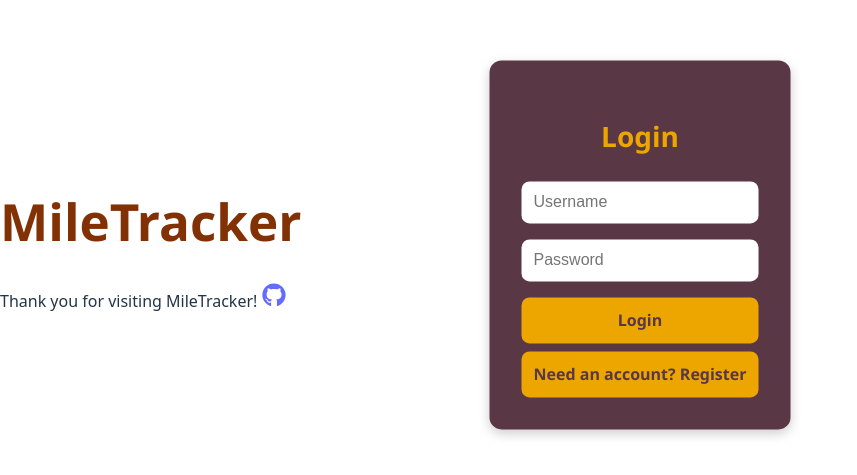
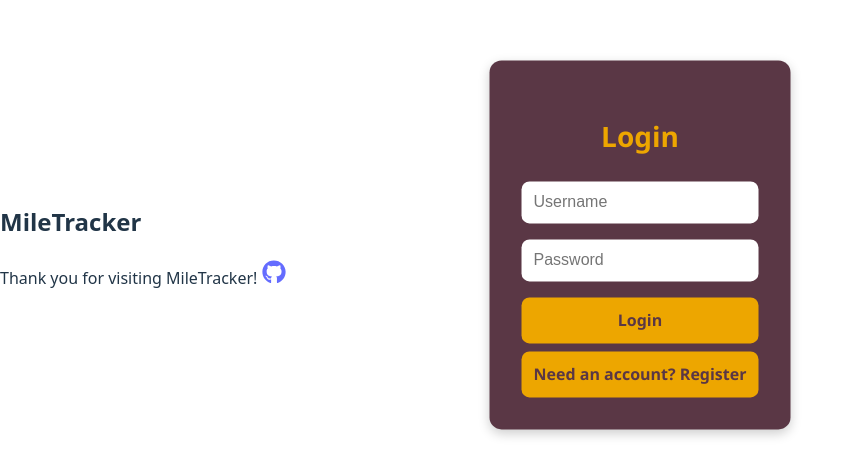
Before and after one commit to LiebeAnnette/MileTracker, a React (Vite) app in the folder client/: page / in a window 1280 px wide. Shown: the part 155-630 px from the top of the page, without its empty margins (0-857 px from the left). Built offline with nearby package versions, Linux system fonts and the light colour scheme.

Commit message:
Added navbar component

```diff
--- a/client/src/App.tsx
+++ b/client/src/App.tsx
@@ -3,24 +3,25 @@ import TripForm from "./components/TripForm";
 import TripDashboard from "./components/TripDashboard";
 import TripPDFButton from "./components/TripPDFButton";
 import AuthForm from "./components/AuthForm";
-import LogoutButton from "./components/LogoutButton";
+ // import LogoutButton from "./components/LogoutButton";
 import { useAuth } from "./context/AuthContext";
 import "./App.css";
 import VehicleManager from "./components/VehicleManager";
 import MaintenanceAlerts from "./components/MaintenanceAlerts";
 import Footer from "./components/Footer";
+import Navbar from "./components/Navbar";
 
 const App: React.FC = () => {
   const { token } = useAuth();
 
   return (
     <div>
-      <h1>MileTracker</h1>
+      <Navbar />
       {!token ? (
         <AuthForm />
       ) : (
         <div className="mainpage">
-          <LogoutButton />
+          {/* <LogoutButton /> */}
           <TripPDFButton />
           <VehicleManager />
           <MaintenanceAlerts />
--- /dev/null
+++ b/client/src/components/Navbar.tsx
@@ -0,0 +1,19 @@
+import React from "react";
+import { useAuth } from '../context/AuthContext';
+
+const Navbar: React.FC = () => {
+    const { token, setToken } = useAuth();
+
+    const handleLogout = () => {
+        setToken(null);
+    };
+
+    return (
+        <nav>
+            <h2>MileTracker</h2>
+            {token && <button onClick={handleLogout}>Logout</button>}
+        </nav>
+    );
+};
+
+export default Navbar;
```
